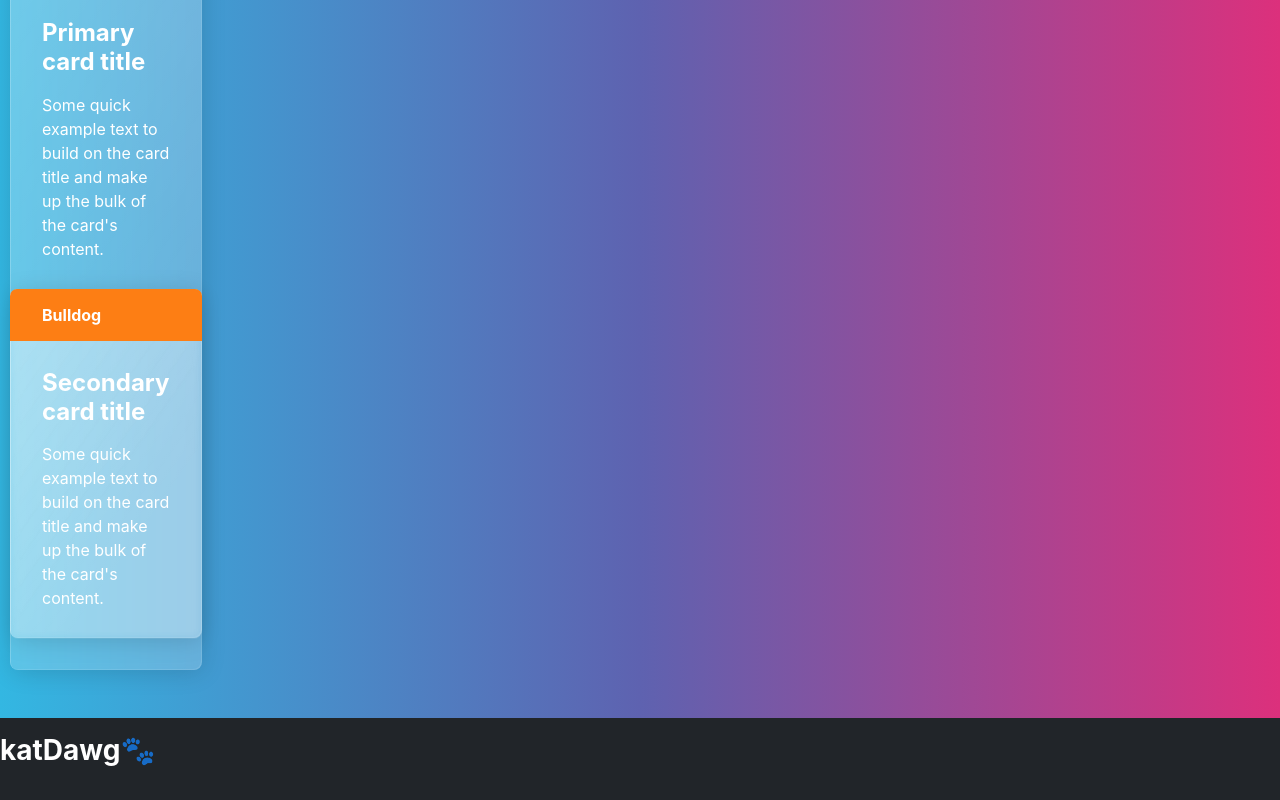
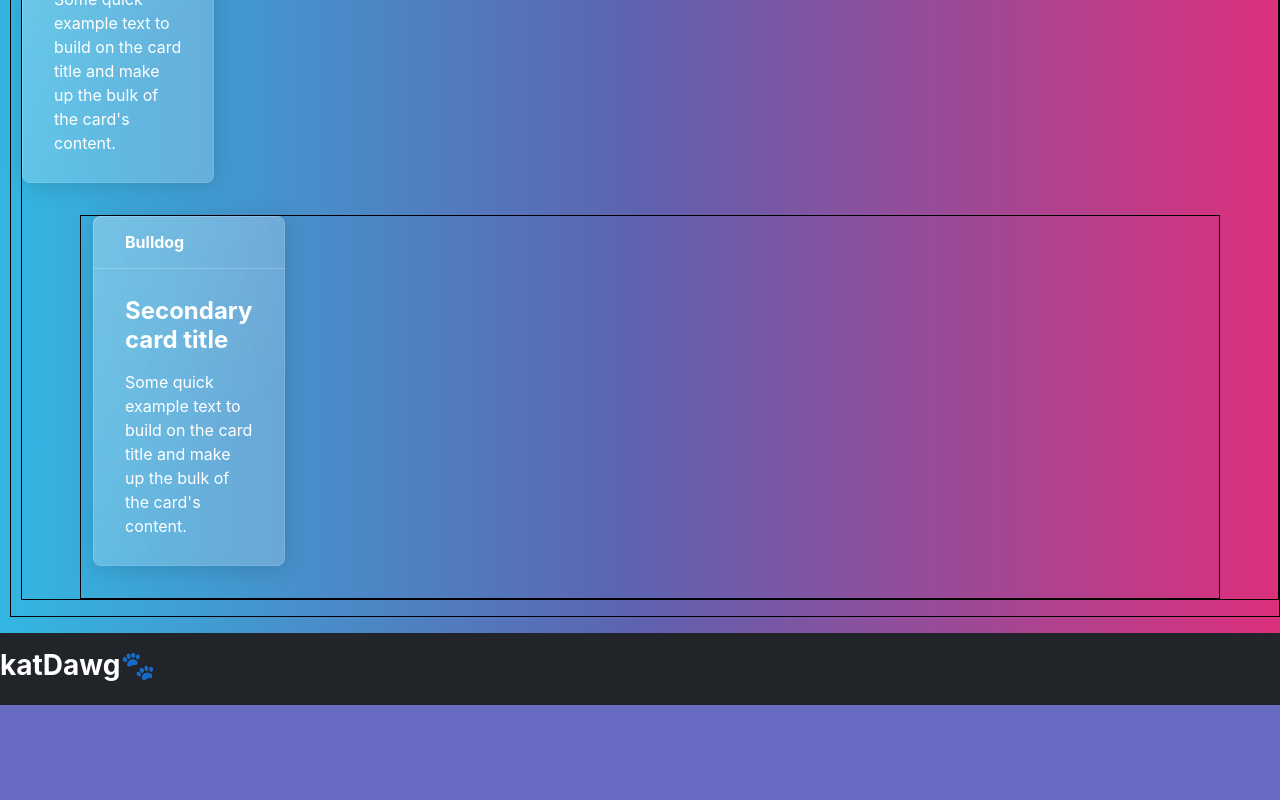
Before and after one commit to joelmartinez16/katDawg, a React (Create React App) app in the folder client/: page /availablePets in a window 1280 px wide. Shown: the part 1336-2136 px from the top of the page. After the commit the page ends 2041 px from the top, so only its background shows below. Built offline with nearby package versions, Linux system fonts and the light colour scheme; no server answers.

Commit message:
Connected the buttons to navigate to correlating pages, fixed the homepage to display info

```diff
--- a/client/src/App.css
+++ b/client/src/App.css
@@ -39,28 +39,55 @@
 
 
 .card-grid {
-  display: "column";
+  display: "grid";
 
 
 }
 .grid--4 {
-  display: flex;
-  flex-wrap: wrap;
+  display: "inline-grid";
+  flex-wrap: "wrap";
 }
 
 .grid__item {
   flex-basis: calc(25% - 10px);
     margin-left: 10px;
     margin-bottom: 16px;
-    justify-content: "center";
+    flex: 1 1 auto;
+    text-align: "center";
 
 
 }
 
 .grid-container {
-  display: grid;
+  display: "inline-flex";
   grid-row-gap: 50px;
+  grid-row: 1 / 4;
+  border: 1px black solid;
+  flex-direction: 'row';
+
 }
+
+.container {
+  display: "inline-flex";
+  grid-row-gap: 50px;
+  grid-row: 1 / 4;
+  border: 1px black solid;
+  flex-direction: 'row';
+
+}
+
+
+.footer {
+  position: "absolute";
+  bottom: 0;
+  width: 100%;
+  height: 2.5rem;            /* Footer height */
+}
+
+.content-wrap {
+  padding-bottom: 2.5rem;    /* Footer height */
+}
+
 /* .footer-color{
   background-color: black;
 } */
--- a/client/src/App.js
+++ b/client/src/App.js
@@ -32,22 +32,22 @@ const dummy = [
   },
 ]
 
-// const dummy2 = [
-//   {
-//     border: "primary",
-//     header: "Husky",
-//     size: 30
-//   },
-//   {
-//     border: "info",
-//     header: "Puppy"
-//   },
-//   {
-//     border: "danger",
-//     header: "Bulldog",
-//     size: 12
-//   },
-// ]
+const shopping = [
+  {
+    border: "primary",
+    header: "Adoption basket",
+    size: 30
+  },
+  {
+    border: "info",
+    header: "Adoption kit"
+  },
+  {
+    border: "danger",
+    header: "Ultimate Adoption kit",
+    size: 12
+  },
+]
 function App() {
   useEffect(() => {});
     getInfo().then((data) =>{
@@ -62,8 +62,8 @@ function App() {
       <Router>
         <NavBar />
         <Switch>
-          <Route path="/" exact component={HomePage} />
-          <Route path="/shop" exact component={()=> <ShopPage shopItems={dummy.data}/>} />
+          <Route path="/Home" exact component={HomePage} />
+          <Route path="/shop" exact component={()=> <ShopPage shopItems={shopping}/>} />
           <Route path="/availablePets" exact component={()=> <PetsPage AvailablePets={dummy}/>} />
         </Switch>
       </Router>
--- a/client/src/components/Card.js
+++ b/client/src/components/Card.js
@@ -1,21 +1,23 @@
 const Card = ({ border, header, secondary, size = 20 }) => {
 
-    return <>
-    <div className= "card-grid" >
-        <div className={`card border-${border} mb-3`} style={{ maxWidth: `${size}rem` , display: "inline-block"}}>
+    return <> <div>
+        <div className="card-grid grid--4 grid__item grid-container" >
+            <div className={`card border-${border} mb-3`} style={{ maxWidth: `${size}rem`, display: "inline-block" }}>
                 <div className="card-header">{header}</div>
                 <div className="card-body">
                     <h4 className="card-title">Primary card title</h4>
                     <p className="card-text">Some quick example text to build on the card title and make up the bulk of the card's content.</p>
                 </div>
-            <div className={`card border-${secondary} mb-3`} style={{ maxWidth: `${size}rem`}}>
+            </div>
+            <div className="container">
+                <div className={`card border-${secondary} mb-3`} style={{ maxWidth: `${size}rem` }}>
                     <div className="card-header">{header}</div>
                     <div className="card-body">
                         <h4 className="card-title">Secondary card title</h4>
                         <p className="card-text">Some quick example text to build on the card title and make up the bulk of the card's content.</p>
                     </div>
                 </div>
-
+            </div>
         </div>
     </div>
     </>
--- a/client/src/components/Footer.js
+++ b/client/src/components/Footer.js
@@ -4,8 +4,8 @@ import React from 'react';
 export default function Footer() {
 
     return (
-        <nav className="navbar navbar-expand-lg navbar-dark bg-dark">
-            <footer >
+        <nav className="navbar navbar-expand-lg navbar-dark bg-dark" position= "absolute">
+            <footer className= "footer">
                 <h3>katDawg🐾</h3>
             </footer>
         </nav>
--- a/client/src/components/NavBar.js
+++ b/client/src/components/NavBar.js
@@ -2,7 +2,7 @@ const NavBar = () => {
     return <>
         <nav className="navbar navbar-expand-lg navbar-dark bg-dark">
             <div className="container-fluid">
-                <a className="navbar-brand" href="#">katDawg🐾 </a>
+                <a className="navbar-brand" href="/">katDawg🐾 </a>
                 <button className="navbar-toggler" type="button" data-bs-toggle="collapse" data-bs-target="#navbarColor02" aria-controls="navbarColor02" aria-expanded="false" aria-label="Toggle navigation">
                     <span className="navbar-toggler-icon"></span>
                 </button>
@@ -10,18 +10,18 @@ const NavBar = () => {
                 <div className="collapse navbar-collapse" id="navbarColor02">
                     <ul className="navbar-nav me-auto">
                         <li className="nav-item">
-                            <a className="nav-link active" href="#">Home
+                            <a className="nav-link active" href="/Home">Home
                                 <span className="visually-hidden">(current)</span>
                             </a>
                         </li>
                         <li className="nav-item">
-                            <a className="nav-link" href="#">Shop</a>
+                            <a className="nav-link" href="/Shop">Shop</a>
                         </li>
                         <li className="nav-item">
-                            <a className="nav-link" href="#">Available Adoptees</a>
+                            <a className="nav-link" href="/AvailablePets">Available Adoptees</a>
                         </li>
                         <li className="nav-item">
-                            <a className="nav-link" href="#">About</a>
+                            <a className="nav-link" href="/About">About</a>
                         </li>
 
                     </ul>
--- a/client/src/pages/AvailablePets.js
+++ b/client/src/pages/AvailablePets.js
@@ -3,11 +3,12 @@ import Card from '../components/Card'
 
 const Pets = ({ AvailablePets }) => {
     //this is the shop page
-    return <div className= 'card-grid grid--4 grid__item grid-container' >
+    return <div>
         <h1>Available Adoptees</h1>
+    <div className= "card-grid grid--4 grid__item grid-container">
         {AvailablePets.map((data) => <Card {...data} />)}
     </div>
-
+    </div>
 
 
 }
--- a/client/src/pages/Home.js
+++ b/client/src/pages/Home.js
@@ -1,7 +1,22 @@
-const Home = () => {
-    //this is the Home page
-    return <h1>Home Page</h1>
-}
+import React from 'react';
 
 
+
+const Home = () => {
+    return <>
+
+      <h1>Kat Dawg 🐾 Pet Adoption</h1>
+        <img src="client/src/components/images/dog-and-cat.jpeg" alt="dog and cat" width="500" height="600">
+        </img>
+        <button type="button" className="btn btn-secondary">Adopt Now</button>
+
+        <h2>Our Services</h2>
+        <p>We provide an easy website for people looking to add a new pet into their family.
+            We also sell pet essentials such as beds, food, and medication to help ease the transition of a
+            new loving pet into your home. </p>
+
+
+
+    </>
+}
 export default Home;
--- a/client/src/pages/Shop.js
+++ b/client/src/pages/Shop.js
@@ -1,4 +1,5 @@
 import Card from '../components/Card'
+
 const Shop = ({ shopItems }) => {
     //this is the shop page
     return <>
```
Also changed, not shown: client/src/components/HomePage.js (deleted, +0 -21 lines). Lines whose indentation alone changed are shown as unchanged.
